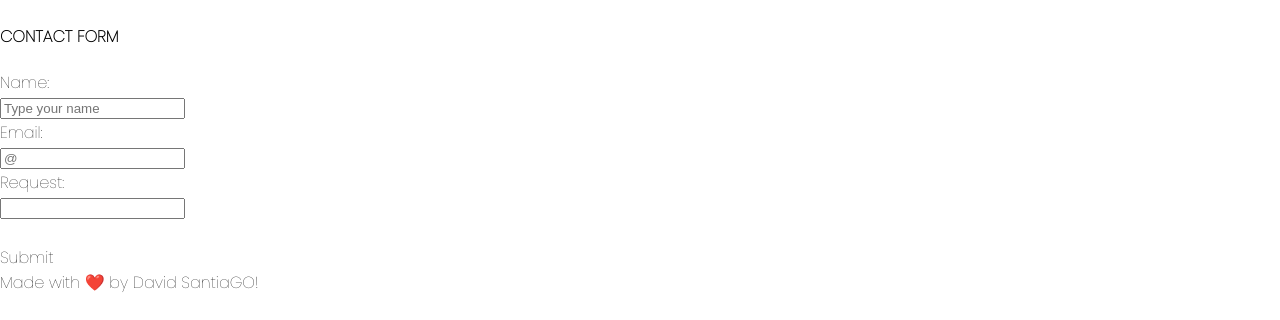
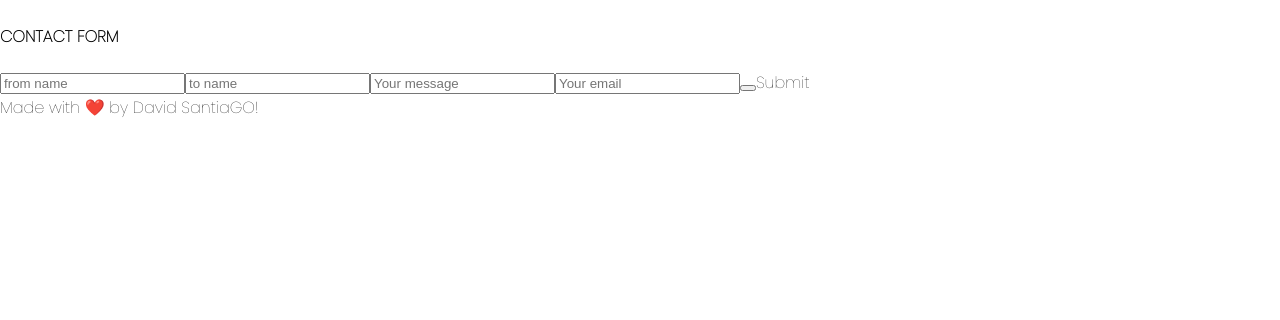
Before and after one commit to davidsantmar/inmoweb, a React (Create React App) app: page /contacto in a window 1280 px wide. Shown: the part 457-777 px from the top of the page. Built offline with nearby package versions, Linux system fonts and the light colour scheme.

Commit message:
added email sended form

```diff
--- a/package.json
+++ b/package.json
@@ -6,6 +6,7 @@
     "@testing-library/jest-dom": "^5.16.1",
     "@testing-library/react": "^12.1.2",
     "@testing-library/user-event": "^13.5.0",
+    "emailjs-com": "^3.2.0",
     "react": "^17.0.2",
     "react-dom": "^17.0.2",
     "react-redux": "^7.2.8",
--- a/src/components/Contacto.jsx
+++ b/src/components/Contacto.jsx
@@ -1,6 +1,35 @@
 import React from 'react';
+import { useState } from 'react';
+import { send } from 'emailjs-com';
+
 
 const Contacto = () => {
+    const [toSend, setToSend] = useState({
+        from_name: '',
+        to_name: '',
+        message: '',
+        reply_to: '',
+      });
+
+      const onSubmit = (e) => {
+        e.preventDefault();
+        send(
+            'service_6ilyu6d',
+            'template_h7gucd8',
+            toSend,
+            'mZFlYH32MWGNn7UKB'
+          )
+            .then((response) => {
+              console.log('SUCCESS!', response.status, response.text);
+            })
+            .catch((err) => {
+              console.log('FAILED...', err);
+            });
+        };
+
+      const handleChange = (e) => {
+        setToSend({ ...toSend, [e.target.name]: e.target.value });
+      };
     return (
         <>
             <div className='sub--title'>
@@ -20,21 +49,43 @@ const Contacto = () => {
             <div className='sub--title'>
                 <h4>CONTACT FORM</h4>
             </div>
-            <form className='form--container'>
-                <label for="fname">Name: </label>
-                <br />
-                <input className='name__field' type="text" placeholder='Type your name'></input>
-                <br />
-                <label for="email">Email: </label>
-                <br />
-                <input className='email__field' type="email" placeholder='@'></input>
-                <br />
-                <label for="request">Request: </label>
-                <br />
-                <input className='request__field' type="text" id="request" name="request" ></input>
-                <br />
-                <br />
-                <div className='submit__button'>Submit</div>
+            <form className='form--container' onSubmit={onSubmit}>
+                <input
+                    className='name__field'
+                    type='text'
+                    name='from_name'
+                    placeholder='from name'
+                    value={toSend.from_name}
+                    onChange={handleChange}
+                />
+                <input
+                    type='text'
+                    name='to_name'
+                    placeholder='to name'
+                    value={toSend.to_name}
+                    onChange={handleChange}
+                />
+                <input
+                    className='request__field'
+                    type='text'
+                    name='message'
+                    placeholder='Your message'
+                    value={toSend.message}
+                    onChange={handleChange}
+                />
+                <input
+                    className='email__field'
+                    type='text'
+                    name='reply_to'
+                    placeholder='Your email'
+                    value={toSend.reply_to}
+                    onChange={handleChange}
+                />
+                <button
+                    className='submit__button'
+                    type='submit'
+                />
+                    Submit
             </form>
         </>
     );
```
Also changed, not shown: 2 other files (tests, documents, lock files or other folders).
